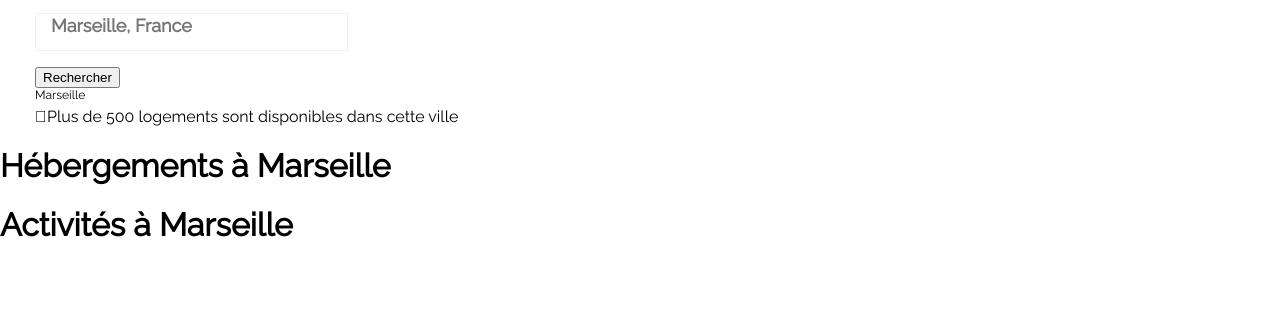
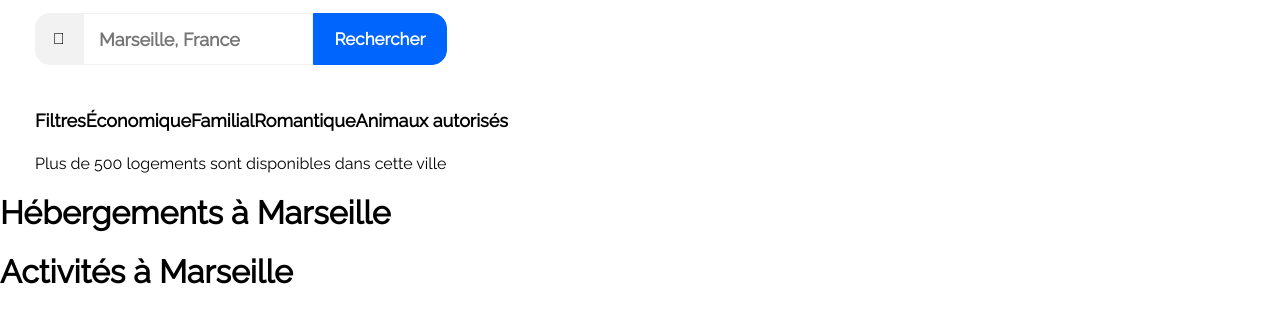
Before and after one commit to Mbformation/P2-Booki, a plain HTML site: page index.html in a window 1280 px wide. Shown: the part 181-504 px from the top of the page. Drawn offline with Linux system fonts and the light colour scheme.

Commit message:
Barre de recherche et debut des filtres

```diff
--- a/header.css
+++ b/header.css
@@ -34,10 +34,11 @@ nav a:hover {
     border-top: 2px #0065FC solid;
 }
 
-.recherche .titre {
+.titre {
     padding-top: 40px;
     margin: 0;
     font-size: 20px;
+    font-weight: bold;
 }
 
 .recherche p {
@@ -46,16 +47,48 @@ nav a:hover {
     font-weight:normal;
 }
 
+.search-bar form {
+    display: flex;
+    justify-content: flex-start;
+}
+
+.search-bar .fa-info-circle {
+    padding: 18px;
+    background-color: #F2F2F2;
+    border-radius: 15px 0 0 15px;
+}
+
 .search-bar [type=search] {
     font-family: "Raleway";
     font-size: 18px;
     font-weight: bold;
     color: black;
     border: 1px #F2F2F2 solid;
+    height: 52px;
+    width: 230px;
     padding-left: 15px;
-    padding-bottom: 14px;
 }
 
-.recherche .filtre {
-    font-size: 12px;
+.search-bar [type=submit] {
+    font-family: "Raleway";
+    font-size: 17px;
+    font-weight: 600;
+    color: white;
+    height: 52px;
+    width: 134px;
+    background-color: #0065FC;
+    border: 1px solid #0065FC;
+    border-radius: 0 15px 15px 0;
 }
+
+
+
+.recherche .filtre{
+    display: flex;
+    padding-top: 40px;
+}
+
+.filtre p {
+    font-size: 18px;
+    font-weight: bold;
+}
--- a/index.html
+++ b/index.html
@@ -3,9 +3,9 @@
         <head>
             <meta charset="UTF-8" />
             <meta name="viewport" content="width=device-width, initial-scale=1.0">
-            <link href="https://fonts.googleapis.com/css?family=Raleway" rel="stylesheet" />
-            <link href="https://cdn.jsdelivr.net/npm/@fortawesome/fontawesome-free@5.15.4/css/fontawesome.min.css" rel="stylesheet" />
-            <link href="header.css" rel="stylesheet" />
+            <link rel="stylesheet" href="https://cdn.jsdelivr.net/npm/@fortawesome/fontawesome-free@5.15.4/css/fontawesome.min.css" integrity="sha384-jLKHWM3JRmfMU0A5x5AkjWkw/EYfGUAGagvnfryNV3F9VqM98XiIH7VBGVoxVSc7" crossorigin="anonymous">
+            <link rel="stylesheet" href="https://fonts.googleapis.com/css?family=Raleway" />
+            <link rel="stylesheet" href="header.css"  />
             <title>Booki</title>
         </head>
 
@@ -26,14 +26,21 @@
                     <p>En plein centre ville ou en pleine nature</p>
                     <div class="search-bar">
                         <form method="post" action="traitement.php">
-                            <p>
-                            <input type="search" name="search bar" placeholder="Marseille, France" size="30" />
-                            </p>
-                            <input type="submit" value="Rechercher" />
+                            <i class="fal fa-info-circle"></i>
+                            <input type="search" name="search bar" placeholder="Marseille, France" />
+                            <button type="submit">Rechercher</button>
                         </form>
                     </div>
-                    <div class="filtre">Marseille</div>
-                    <p><i class="fal fa-info-circle"></i>Plus de 500 logements sont disponibles dans cette ville</p>
+                    <div class="filtre">
+                        <p>Filtres</p>
+                        <p>Économique</p>
+                        <p>Familial</p>
+                        <p>Romantique</p>
+                        <p>Animaux autorisés</p>
+
+
+                    </div>
+                    <p>Plus de 500 logements sont disponibles dans cette ville</p>
                 </section>
 
 
```
